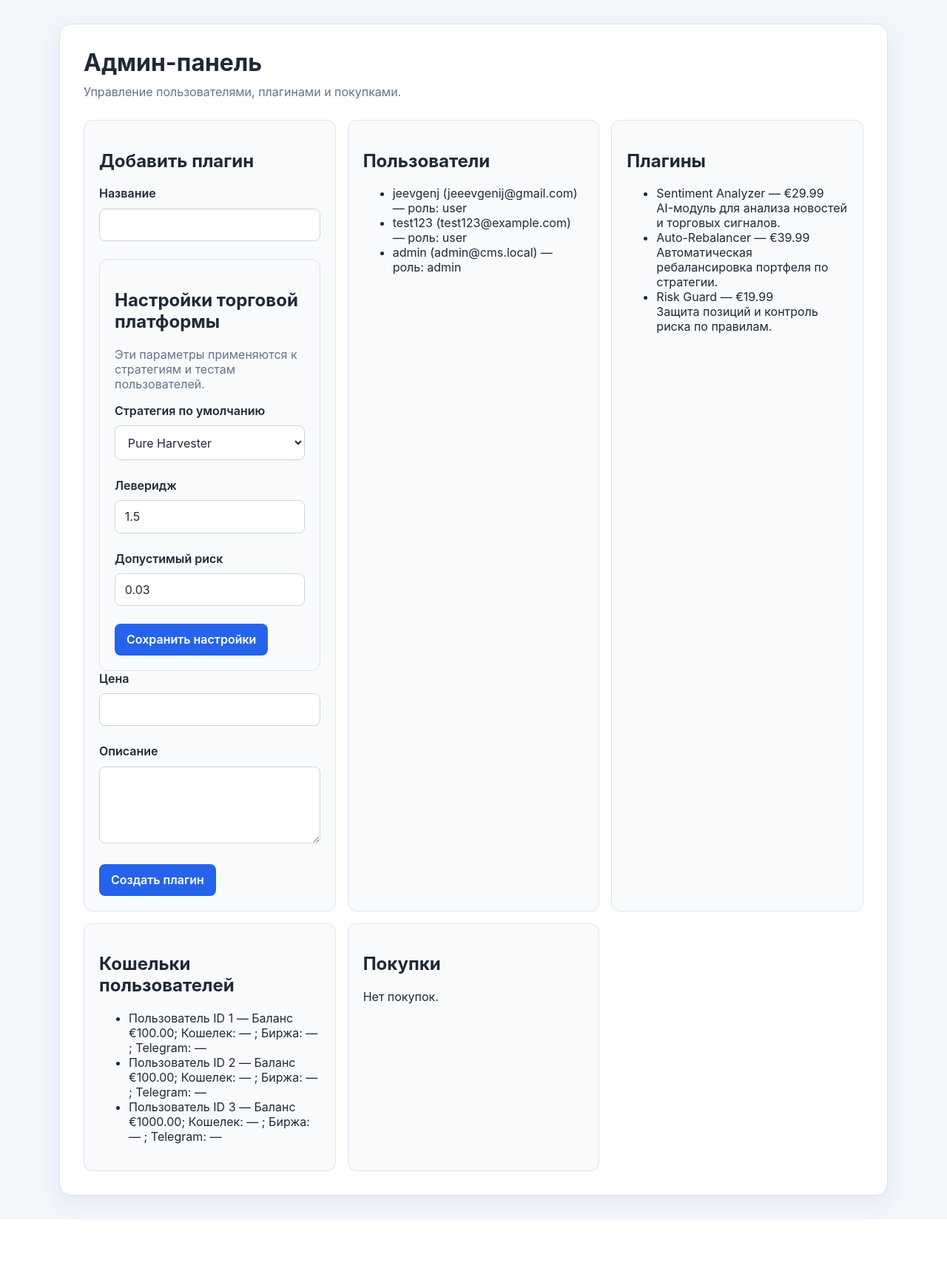
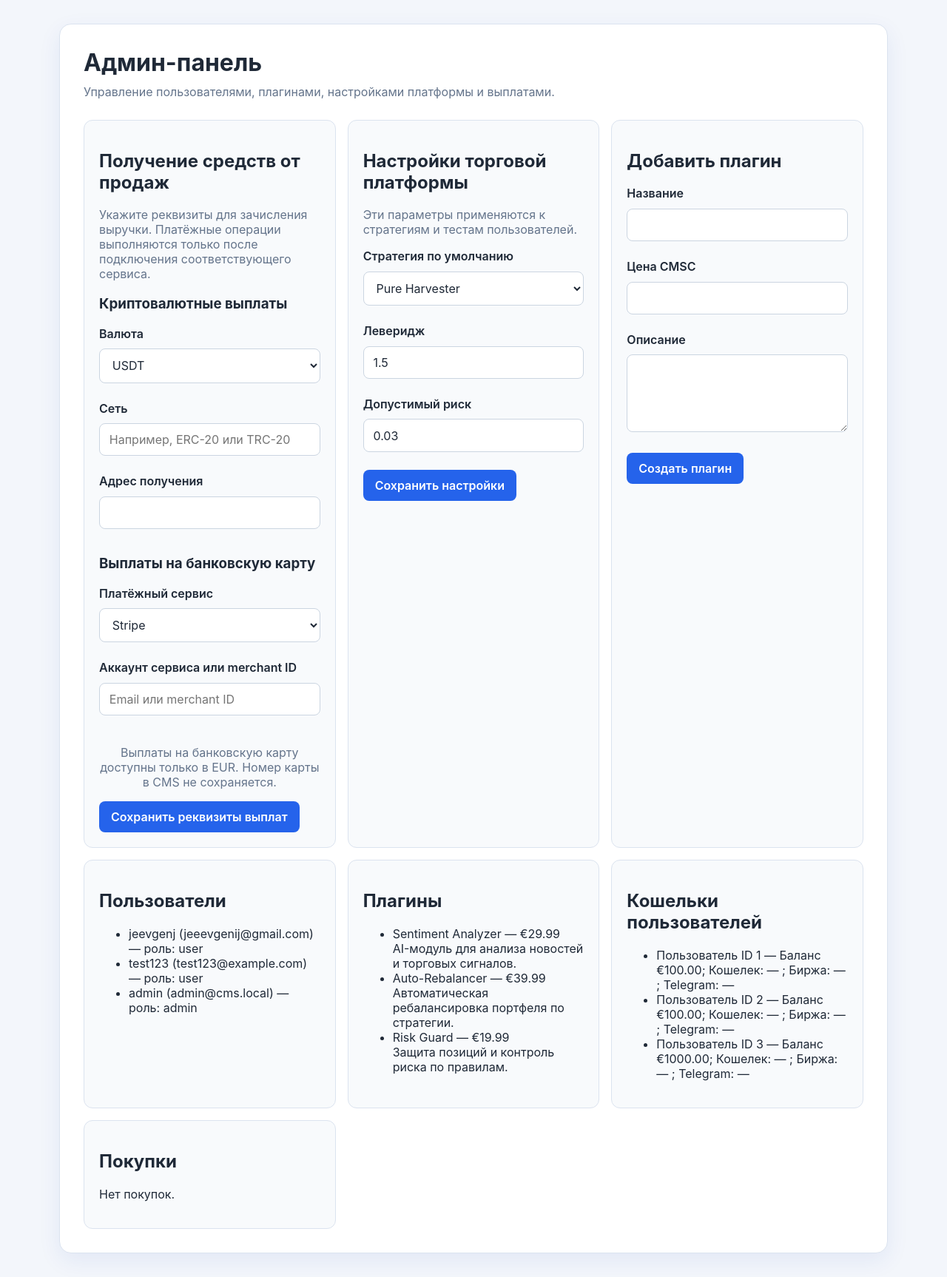
Before and after one commit to bosszeka40-pixel/Cms-my, a Flask app: page /admin in a window 1280 px wide. Shown: the part 62-1788 px from the top of the page at 74% size. Before the commit the page ends 1710 px from the top, so only its background shows below. Run offline with Flask 3, Linux system fonts and the light colour scheme; a user stored in the database is signed in; data comes from the database, SQL or seed files in the repository; data that the repository does not hold is empty.

Commit message:
Add admin payout configuration
Co-authored-by: jevvgenij-coder <314512546+jevvgenij-coder@users.noreply.github.com>

```diff
--- a/app.py
+++ b/app.py
@@ -28,6 +28,8 @@ EXCHANGES = ['binance', 'kraken', 'okx', 'bybit', 'bitfinex', 'pionex']
 WALLETS = ['Metamask', 'Trust Wallet', 'Coinbase', 'Phantom', 'Ledger']
 TRADING_PAIRS = ['BTC/USDT', 'ETH/USDT', 'SOL/USDT', 'BNB/USDT', 'XRP/USDT']
 INTERNAL_CURRENCY = 'CMS Credits (CMSC)'
+CRYPTO_PAYOUT_ASSETS = ('USDT', 'USDC', 'BTC')
+CARD_PAYOUT_SERVICES = ('Stripe', 'PayPal', 'Adyen', 'Revolut Business')
 
 DEFAULT_PLUGINS = [
     {'name': 'Sentiment Analyzer', 'price': 29.99, 'description': 'AI-модуль для анализа новостей и торговых сигналов.'},
@@ -77,6 +79,15 @@ def init_db():
                         pnl REAL NOT NULL,
                         balance REAL NOT NULL,
                         created_at TEXT NOT NULL)''')
+    cursor.execute('''CREATE TABLE IF NOT EXISTS admin_payout_settings (
+                        id INTEGER PRIMARY KEY CHECK (id = 1),
+                        crypto_asset TEXT NOT NULL DEFAULT 'USDT',
+                        crypto_network TEXT,
+                        crypto_address TEXT,
+                        card_provider TEXT NOT NULL DEFAULT 'Stripe',
+                        card_recipient TEXT,
+                        card_currency TEXT NOT NULL DEFAULT 'EUR',
+                        updated_at TEXT NOT NULL)''')
     conn.commit()
     cursor.execute("PRAGMA table_info('users')")
     user_columns = [row[1] for row in cursor.fetchall()]
@@ -108,6 +119,61 @@ def init_db():
         admin_id = cursor.lastrowid
         cursor.execute('INSERT OR IGNORE INTO wallets (user_id, balance, credits) VALUES (?, ?, ?)', (admin_id, 1000.0, 500.0))
         conn.commit()
+    conn.close()
+
+
+def get_admin_payout_settings():
+    conn = sqlite3.connect(DATABASE)
+    row = conn.execute(
+        '''SELECT crypto_asset, crypto_network, crypto_address, card_provider,
+                  card_recipient, card_currency
+           FROM admin_payout_settings WHERE id = 1'''
+    ).fetchone()
+    conn.close()
+    if row is None:
+        return {
+            'crypto_asset': 'USDT',
+            'crypto_network': '',
+            'crypto_address': '',
+            'card_provider': 'Stripe',
+            'card_recipient': '',
+            'card_currency': 'EUR',
+        }
+    return {
+        'crypto_asset': row[0],
+        'crypto_network': row[1] or '',
+        'crypto_address': row[2] or '',
+        'card_provider': row[3],
+        'card_recipient': row[4] or '',
+        'card_currency': row[5],
+    }
+
+
+def save_admin_payout_settings(settings):
+    conn = sqlite3.connect(DATABASE)
+    conn.execute(
+        '''INSERT INTO admin_payout_settings
+           (id, crypto_asset, crypto_network, crypto_address, card_provider,
+            card_recipient, card_currency, updated_at)
+           VALUES (1, ?, ?, ?, ?, ?, 'EUR', ?)
+           ON CONFLICT(id) DO UPDATE SET
+             crypto_asset=excluded.crypto_asset,
+             crypto_network=excluded.crypto_network,
+             crypto_address=excluded.crypto_address,
+             card_provider=excluded.card_provider,
+             card_recipient=excluded.card_recipient,
+             card_currency='EUR',
+             updated_at=excluded.updated_at''',
+        (
+            settings['crypto_asset'],
+            settings['crypto_network'],
+            settings['crypto_address'],
+            settings['card_provider'],
+            settings['card_recipient'],
+            datetime.utcnow().isoformat(),
+        ),
+    )
+    conn.commit()
     conn.close()
 
 
@@ -876,6 +942,26 @@ def admin_panel():
                 message = 'Настройки торговой платформы сохранены.'
             except (TypeError, ValueError):
                 message = 'Проверьте значения левериджа и риска.'
+        elif action == 'save_payout_settings':
+            crypto_asset = request.form.get('crypto_asset', '')
+            card_provider = request.form.get('card_provider', '')
+            crypto_address = request.form.get('crypto_address', '').strip()
+            card_recipient = request.form.get('card_recipient', '').strip()
+            if crypto_asset not in CRYPTO_PAYOUT_ASSETS:
+                message = 'Выберите поддерживаемую криптовалюту для выплат.'
+            elif card_provider not in CARD_PAYOUT_SERVICES:
+                message = 'Выберите поддерживаемый платёжный сервис.'
+            elif not crypto_address or not card_recipient:
+                message = 'Укажите криптоадрес и реквизит аккаунта платёжного сервиса.'
+            else:
+                save_admin_payout_settings({
+                    'crypto_asset': crypto_asset,
+                    'crypto_network': request.form.get('crypto_network', '').strip(),
+                    'crypto_address': crypto_address,
+                    'card_provider': card_provider,
+                    'card_recipient': card_recipient,
+                })
+                message = 'Настройки выплат сохранены.'
 
     users = get_all_users()
     plugins = cmse.list_plugins()
@@ -890,6 +976,9 @@ def admin_panel():
         message=message,
         current_strategy=strategy_manager.current_strategy(),
         config=strategy_manager.config,
+        payout_settings=get_admin_payout_settings(),
+        crypto_payout_assets=CRYPTO_PAYOUT_ASSETS,
+        card_payout_services=CARD_PAYOUT_SERVICES,
     )
 
 
--- a/templates/admin.html
+++ b/templates/admin.html
@@ -2,18 +2,49 @@
 
 {% block content %}
     <h1 class="page-title">Админ-панель</h1>
-    <p class="lead">Управление пользователями, плагинами и покупками.</p>
+    <p class="lead">Управление пользователями, плагинами, настройками платформы и выплатами.</p>
     {% if message %}
         <div class="message">{{ message }}</div>
     {% endif %}
     <div class="grid">
         <div class="card">
-            <h2>Добавить плагин</h2>
+            <h2>Получение средств от продаж</h2>
+            <p class="muted">Укажите реквизиты для зачисления выручки. Платёжные операции выполняются только после подключения соответствующего сервиса.</p>
             <form method="post">
-                <input type="hidden" name="action" value="create_plugin">
+                <input type="hidden" name="action" value="save_payout_settings">
+                <h3>Криптовалютные выплаты</h3>
                 <div class="field-group">
-                    <label for="plugin_name">Название</label>
-                    <input type="text" id="plugin_name" name="plugin_name" required>
+                    <label for="crypto_asset">Валюта</label>
+                    <select id="crypto_asset" name="crypto_asset">
+                        {% for asset in crypto_payout_assets %}
+                            <option value="{{ asset }}" {% if payout_settings.crypto_asset == asset %}selected{% endif %}>{{ asset }}</option>
+                        {% endfor %}
+                    </select>
+                </div>
+                <div class="field-group">
+                    <label for="crypto_network">Сеть</label>
+                    <input type="text" id="crypto_network" name="crypto_network" value="{{ payout_settings.crypto_network }}" placeholder="Например, ERC-20 или TRC-20" required>
+                </div>
+                <div class="field-group">
+                    <label for="crypto_address">Адрес получения</label>
+                    <input type="text" id="crypto_address" name="crypto_address" value="{{ payout_settings.crypto_address }}" autocomplete="off" required>
+                </div>
+                <h3>Выплаты на банковскую карту</h3>
+                <div class="field-group">
+                    <label for="card_provider">Платёжный сервис</label>
+                    <select id="card_provider" name="card_provider">
+                        {% for provider in card_payout_services %}
+                            <option value="{{ provider }}" {% if payout_settings.card_provider == provider %}selected{% endif %}>{{ provider }}</option>
+                        {% endfor %}
+                    </select>
+                </div>
+                <div class="field-group">
+                    <label for="card_recipient">Аккаунт сервиса или merchant ID</label>
+                    <input type="text" id="card_recipient" name="card_recipient" value="{{ payout_settings.card_recipient }}" autocomplete="off" placeholder="Email или merchant ID" required>
+                </div>
+                <p class="small-note">Выплаты на банковскую карту доступны только в EUR. Номер карты в CMS не сохраняется.</p>
+                <button type="submit" class="btn">Сохранить реквизиты выплат</button>
+            </form>
         </div>
         <div class="card">
             <h2>Настройки торговой платформы</h2>
@@ -39,64 +70,31 @@
                 <button type="submit" class="btn">Сохранить настройки</button>
             </form>
         </div>
-                <div class="field-group">
-                    <label for="plugin_price">Цена</label>
-                    <input type="text" id="plugin_price" name="plugin_price" required>
-                </div>
-                <div class="field-group">
-                    <label for="plugin_description">Описание</label>
-                    <textarea id="plugin_description" name="plugin_description" rows="4"></textarea>
-                </div>
+        <div class="card">
+            <h2>Добавить плагин</h2>
+            <form method="post">
+                <input type="hidden" name="action" value="create_plugin">
+                <div class="field-group"><label for="plugin_name">Название</label><input type="text" id="plugin_name" name="plugin_name" required></div>
+                <div class="field-group"><label for="plugin_price">Цена CMSC</label><input type="number" id="plugin_price" name="plugin_price" min="0.01" step="0.01" required></div>
+                <div class="field-group"><label for="plugin_description">Описание</label><textarea id="plugin_description" name="plugin_description" rows="4"></textarea></div>
                 <button type="submit" class="btn">Создать плагин</button>
             </form>
         </div>
         <div class="card">
             <h2>Пользователи</h2>
-            {% if users %}
-                <ul>
-                    {% for user in users %}
-                        <li>{{ user[1] }} ({{ user[2] }}) — роль: {{ user[3] }}</li>
-                    {% endfor %}
-                </ul>
-            {% else %}
-                <p>Нет пользователей.</p>
-            {% endif %}
+            {% if users %}<ul>{% for user in users %}<li>{{ user[1] }} ({{ user[2] }}) — роль: {{ user[3] }}</li>{% endfor %}</ul>{% else %}<p>Нет пользователей.</p>{% endif %}
         </div>
         <div class="card">
             <h2>Плагины</h2>
-            {% if plugins %}
-                <ul>
-                    {% for plugin in plugins %}
-                        <li>{{ plugin.name }} — €{{ '%.2f'|format(plugin.price) }}<br>{{ plugin.description }}</li>
-                    {% endfor %}
-                </ul>
-            {% else %}
-                <p>Нет плагинов.</p>
-            {% endif %}
+            {% if plugins %}<ul>{% for plugin in plugins %}<li>{{ plugin.name }} — €{{ '%.2f'|format(plugin.price) }}<br>{{ plugin.description }}</li>{% endfor %}</ul>{% else %}<p>Нет плагинов.</p>{% endif %}
         </div>
         <div class="card">
             <h2>Кошельки пользователей</h2>
-            {% if wallets %}
-                <ul>
-                    {% for wallet in wallets %}
-                        <li>Пользователь ID {{ wallet[0] }} — Баланс €{{ '%.2f'|format(wallet[1] or 0.0) }}; Кошелек: {{ wallet[2] or '—' }} {{ wallet[3] or '' }}; Биржа: {{ wallet[4] or '—' }} {{ wallet[5] or '' }}; Telegram: {{ wallet[6] or '—' }}</li>
-                    {% endfor %}
-                </ul>
-            {% else %}
-                <p>Нет данных кошельков.</p>
-            {% endif %}
+            {% if wallets %}<ul>{% for wallet in wallets %}<li>Пользователь ID {{ wallet[0] }} — Баланс €{{ '%.2f'|format(wallet[1] or 0.0) }}; Кошелек: {{ wallet[2] or '—' }} {{ wallet[3] or '' }}; Биржа: {{ wallet[4] or '—' }} {{ wallet[5] or '' }}; Telegram: {{ wallet[6] or '—' }}</li>{% endfor %}</ul>{% else %}<p>Нет данных кошельков.</p>{% endif %}
         </div>
         <div class="card">
             <h2>Покупки</h2>
-            {% if purchases %}
-                <ul>
-                    {% for item in purchases %}
-                        <li>Пользователь ID {{ item[0] }} купил {{ item[1] }} в {{ item[2] }}</li>
-                    {% endfor %}
-                </ul>
-            {% else %}
-                <p>Нет покупок.</p>
-            {% endif %}
+            {% if purchases %}<ul>{% for item in purchases %}<li>Пользователь ID {{ item[0] }} купил {{ item[1] }} в {{ item[2] }}</li>{% endfor %}</ul>{% else %}<p>Нет покупок.</p>{% endif %}
         </div>
     </div>
 {% endblock %}
```
Lines whose indentation alone changed are shown as unchanged.
